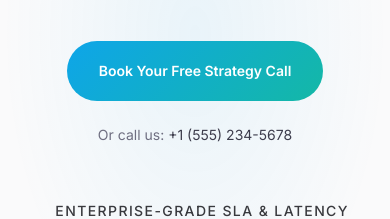
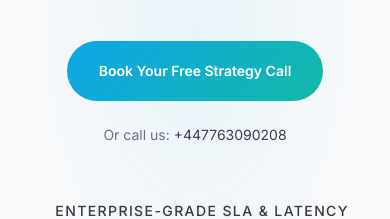
Before and after one commit to controva-netizen/Devrankpro, a React (Vite) app: page /about in a window 390 px wide. Shown: the part 4780-4999 px from the top of the page. Built offline with nearby package versions, Linux system fonts and the light colour scheme; no server answers; the database is empty.

Commit message:
update: change contact phone number to +447763090208 across website

```diff
--- a/src/components/sections/contact/ContactFormSection.tsx
+++ b/src/components/sections/contact/ContactFormSection.tsx
@@ -49,7 +49,7 @@ export default function ContactFormSection() {
             <div className="space-y-6 mb-8">
               {[
                 { icon: Mail, label: 'Email', value: 'support@controvallc.com' },
-                { icon: Phone, label: 'Phone', value: '+1 (555) 234-5678' },
+                { icon: Phone, label: 'Phone', value: '+447763090208' },
                 { icon: MapPin, label: 'Location', value: 'San Francisco, CA / Remote Worldwide' },
               ].map(({ icon: Icon, label, value }) => (
                 <div key={label} className="flex items-center gap-4">
--- a/src/components/sections/home/FinalCTASection.tsx
+++ b/src/components/sections/home/FinalCTASection.tsx
@@ -53,7 +53,7 @@ export default function FinalCTASection() {
           viewport={{ once: true }}
           transition={{ delay: 0.4 }}
         >
-          Or call us: <span style={{ color: 'var(--text-secondary)' }}>+1 (555) 234-5678</span>
+          Or call us: <span style={{ color: 'var(--text-secondary)' }}>+447763090208</span>
         </motion.p>
 
         <motion.div
--- a/src/components/shared/SEO.tsx
+++ b/src/components/shared/SEO.tsx
@@ -28,7 +28,7 @@ export default function SEO({
     url: 'https://www.controvallc.com',
     logo: 'https://www.controvallc.com/favicon.svg',
     description: 'Controva LLC engineers production-grade VoIP infrastructure and AI Voice Agents. Specializing in FreeSWITCH, Kamailio, SIP integrations, and low-latency voice AI.',
-    telephone: '+1-800-000-0000',
+    telephone: '+447763090208',
     areaServed: 'Worldwide',
     address: {
       '@type': 'PostalAddress',
```
